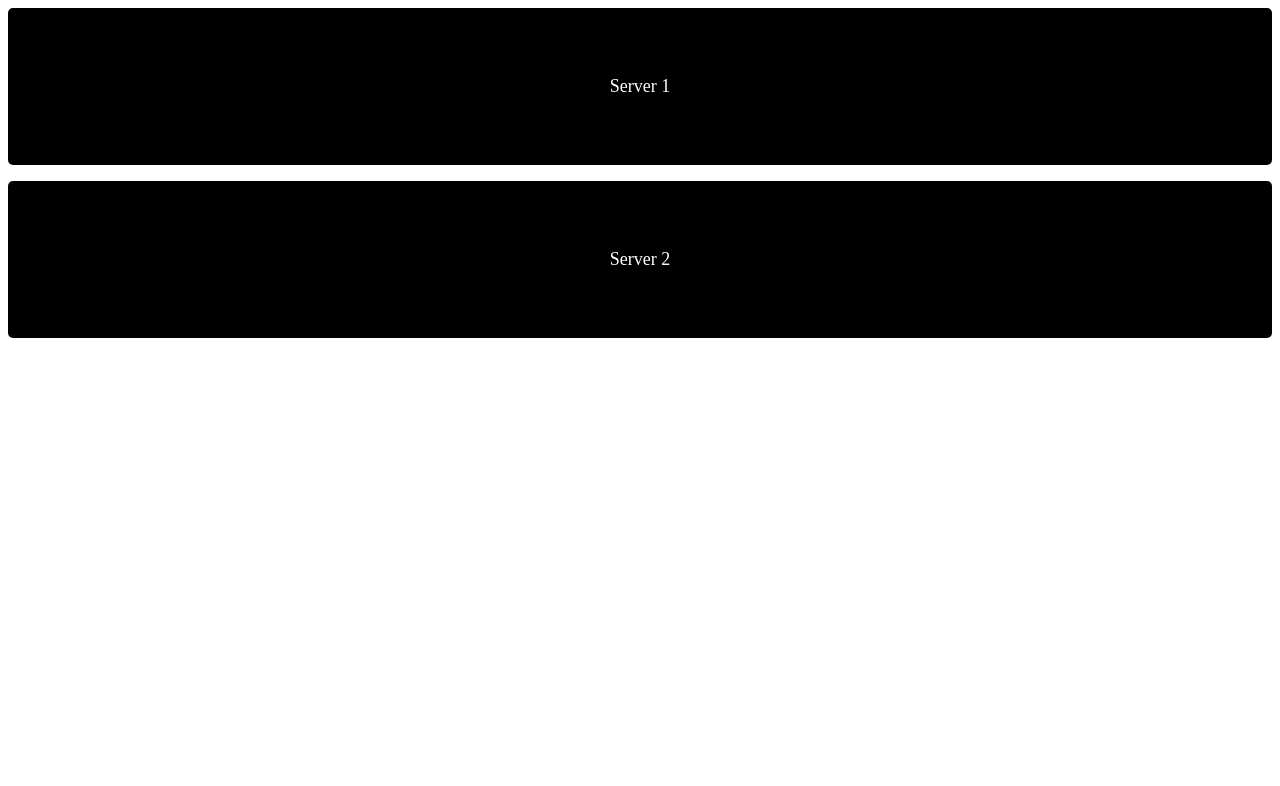
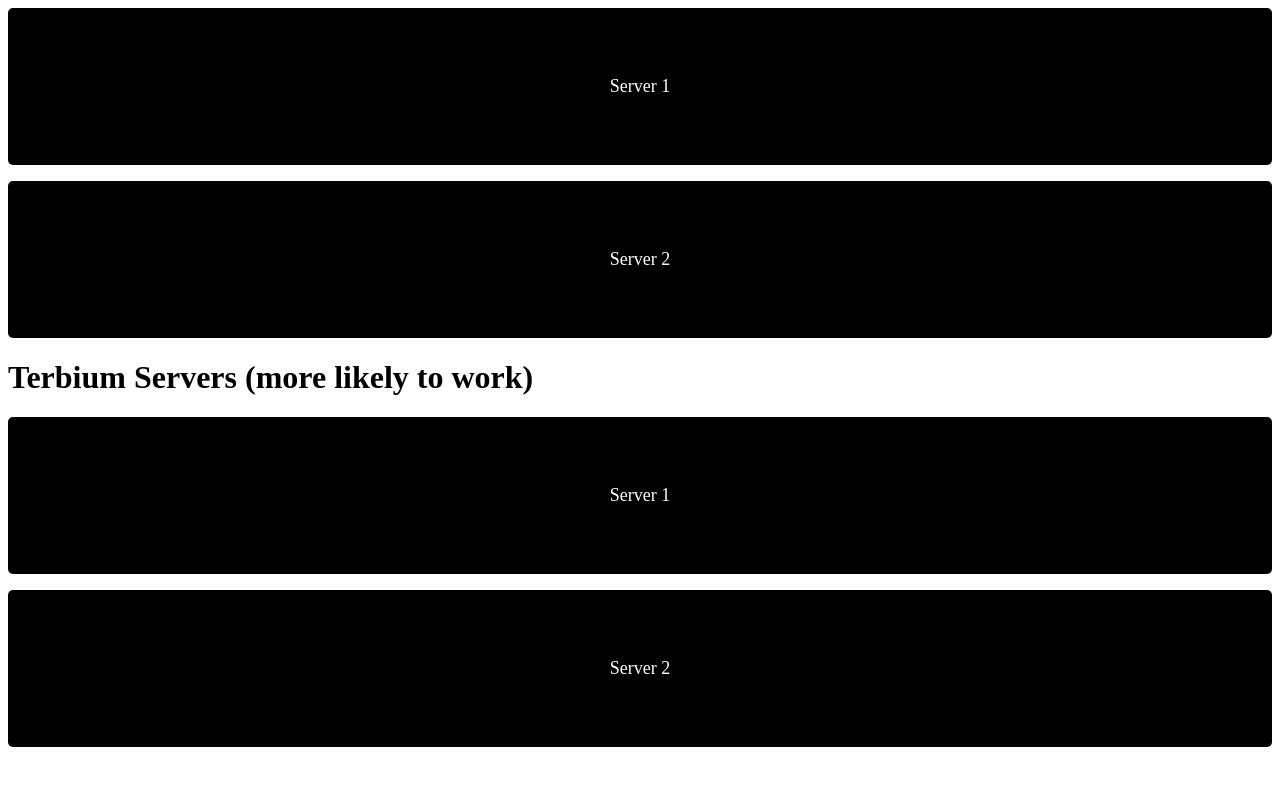
Before and after one commit to Tagics/holyunblocker3, a plain HTML site: page index.html in a window 1280 px wide. Drawn offline with Linux system fonts and the light colour scheme.

Commit message:
Update index.html

```diff
--- a/index.html
+++ b/index.html
@@ -5,3 +5,15 @@
 <p>
 <html><head><base target="_blank"></head><body><button class="c-button" onclick="myWindow1()">Server 2</button> <script> function myWindow1() { var myWindow1 = window.open('', 'myWindow1', 'scrollbars=1,height='+screen.availHeight+',width='+screen.availWidth); myWindow1.document.write('<!DOCTYPE html>\n\ <title>Game</title>\n\ <p><iframe src="https://www.tutorialread.beauty/" frameborder="0" style="overflow:hidden;overflow-x:hidden;overflow-y:hidden;height:100%;width:100%;position:absolute;top:0px;left:0px;right:0px;bottom:0px" height="100%" width="100%">\n\ <script>\n\ alert("");\n\ <\x2fscript>'); } </script> <style> .c-button { min-width: 100%; font-family: inherit; appearance: none; border: 0; border-radius: 5px; background: #000000; color: #fff; padding: 0px 46px; font-size: 18px; cursor: pointer; } .c-button:hover { background: #B0C4DE; } .c-button:focus { outline: none; box-shadow: 0 0 0 4px #cbd6ee; } .c-button { display: flex; align-items: center; justify-content: center; height: 20%; } </style></body></html>
 </p>
+
+<h1>
+  Terbium Servers (more likely to work)
+</h1>
+
+<p>
+<html><head><base target="_blank"></head><body><button class="c-button" onclick="myWindow1()">Server 1</button> <script> function myWindow1() { var myWindow1 = window.open('', 'myWindow1', 'scrollbars=1,height='+screen.availHeight+',width='+screen.availWidth); myWindow1.document.write('<!DOCTYPE html>\n\ <title>Game</title>\n\ <p><iframe src="https://punchable.xyz/" frameborder="0" style="overflow:hidden;overflow-x:hidden;overflow-y:hidden;height:100%;width:100%;position:absolute;top:0px;left:0px;right:0px;bottom:0px" height="100%" width="100%">\n\ <script>\n\ alert("");\n\ <\x2fscript>'); } </script> <style> .c-button { min-width: 100%; font-family: inherit; appearance: none; border: 0; border-radius: 5px; background: #000000; color: #fff; padding: 0px 46px; font-size: 18px; cursor: pointer; } .c-button:hover { background: #B0C4DE; } .c-button:focus { outline: none; box-shadow: 0 0 0 4px #cbd6ee; } .c-button { display: flex; align-items: center; justify-content: center; height: 20%; } </style></body></html>
+</p>
+
+<p>
+<html><head><base target="_blank"></head><body><button class="c-button" onclick="myWindow1()">Server 2</button> <script> function myWindow1() { var myWindow1 = window.open('', 'myWindow1', 'scrollbars=1,height='+screen.availHeight+',width='+screen.availWidth); myWindow1.document.write('<!DOCTYPE html>\n\ <title>Game</title>\n\ <p><iframe src="https://schooliscool.xyz/" frameborder="0" style="overflow:hidden;overflow-x:hidden;overflow-y:hidden;height:100%;width:100%;position:absolute;top:0px;left:0px;right:0px;bottom:0px" height="100%" width="100%">\n\ <script>\n\ alert("");\n\ <\x2fscript>'); } </script> <style> .c-button { min-width: 100%; font-family: inherit; appearance: none; border: 0; border-radius: 5px; background: #000000; color: #fff; padding: 0px 46px; font-size: 18px; cursor: pointer; } .c-button:hover { background: #B0C4DE; } .c-button:focus { outline: none; box-shadow: 0 0 0 4px #cbd6ee; } .c-button { display: flex; align-items: center; justify-content: center; height: 20%; } </style></body></html>
+</p>
```
